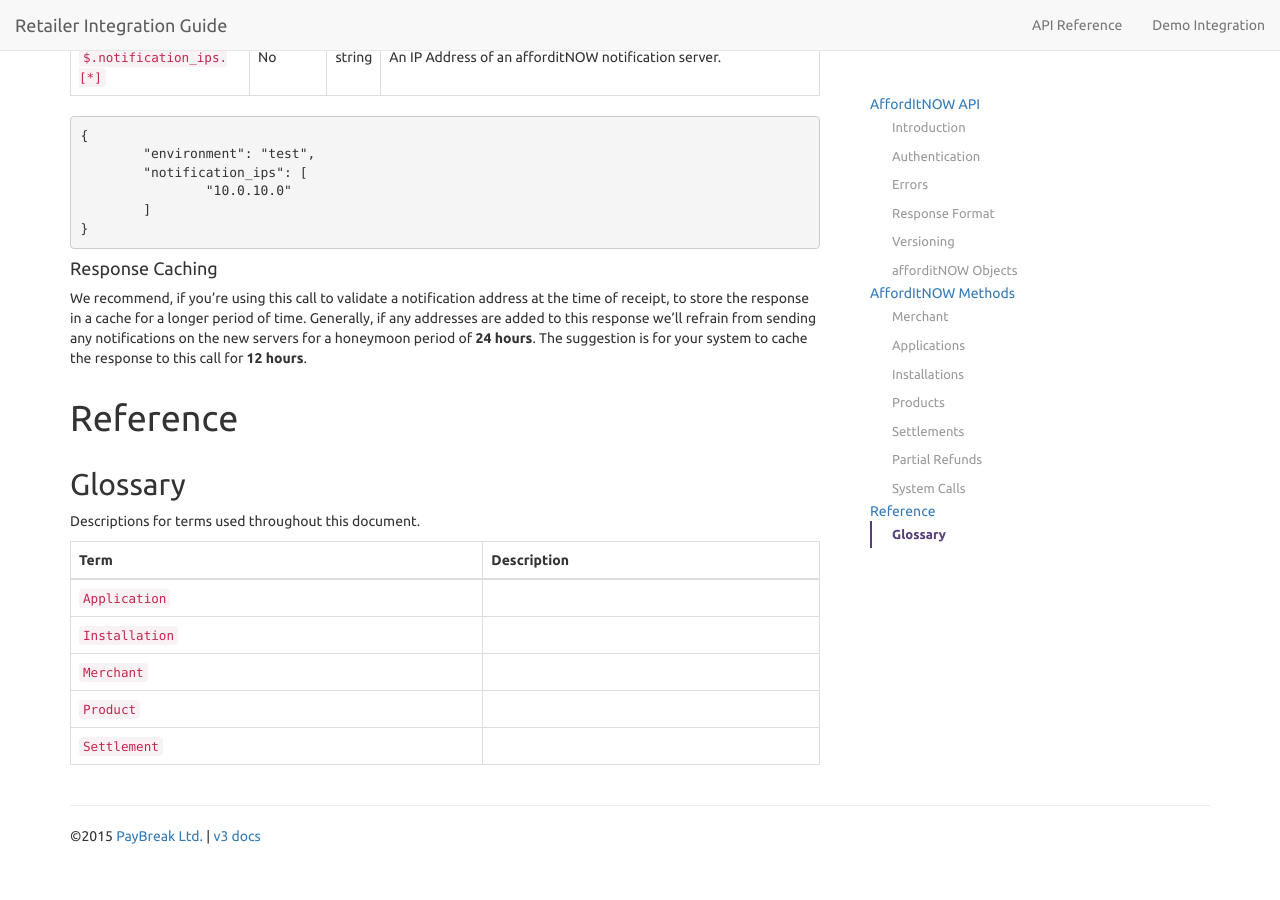
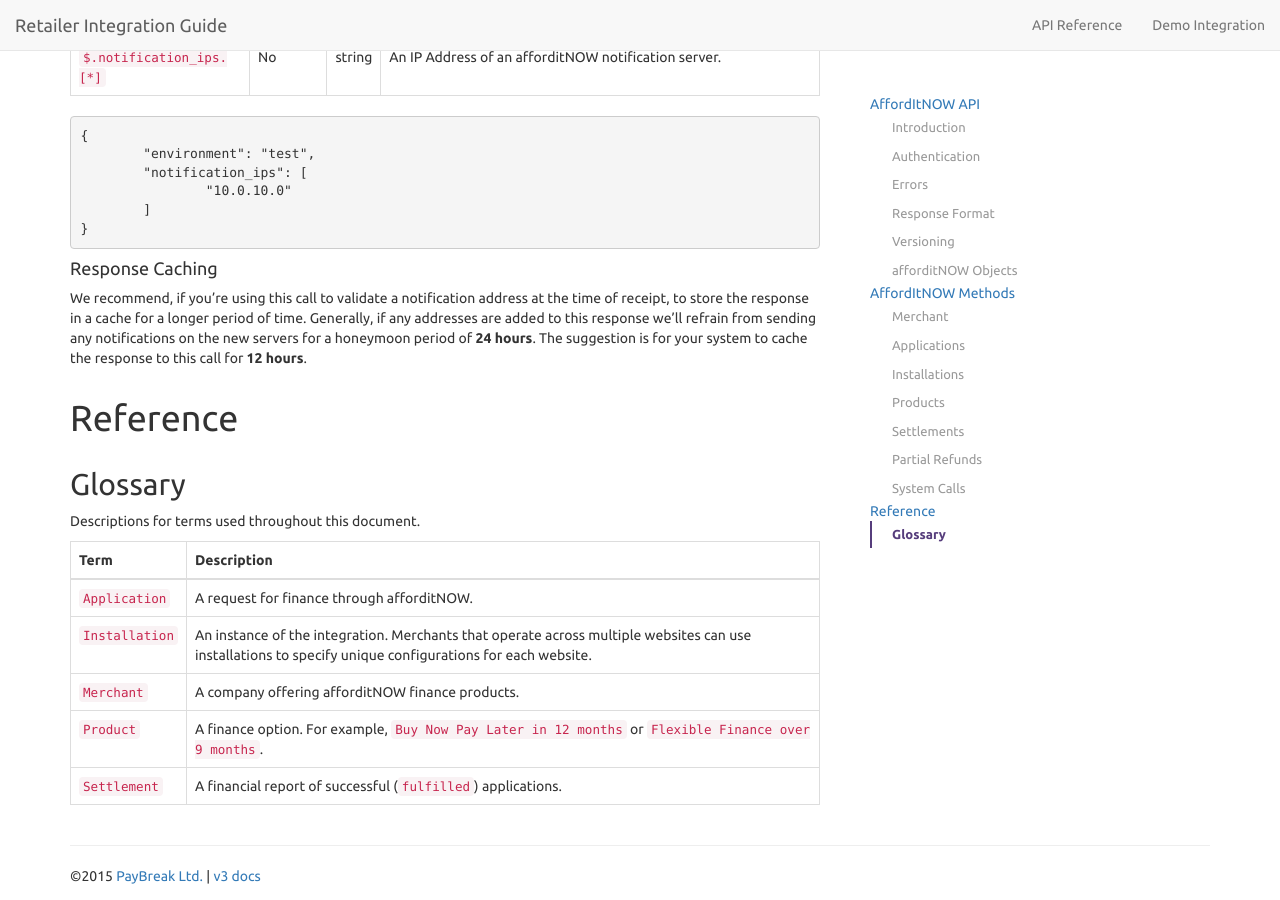
Before and after one commit to PayBreak/retailer-integration-guide, a Jekyll site: the page built from api/index.md, in a window 1280 px wide and 900 px high, scrolled down 37647 px. Built offline with Jekyll 4.4.1, drawn with Linux system fonts in a browser that asks for light colours; nearby versions of some CDN libraries; Markdown is read by kramdown in place of the engine named in the settings; our own code applies the rules of GitHub Pages for plain Markdown files; before the commit the page ends 38507 px from its top, so only the background shows below that.

Commit message:
Added descriptions for glossary terms

```diff
--- a/_includes/v4/glossary.md
+++ b/_includes/v4/glossary.md
@@ -4,8 +4,8 @@ Descriptions for terms used throughout this document.
 
 Term | Description
 --- | ---
-`Application` |
-`Installation` |
-`Merchant` |
-`Product` |
-`Settlement` |
+`Application` | A request for finance through afforditNOW.
+`Installation` | An instance of the integration. Merchants that operate across multiple websites can use installations to specify unique configurations for each website.
+`Merchant` | A company offering afforditNOW finance products.
+`Product` | A finance option. For example, `Buy Now Pay Later in 12 months` or `Flexible Finance over 9 months`.
+`Settlement` | A financial report of successful (`fulfilled`) applications.
```
